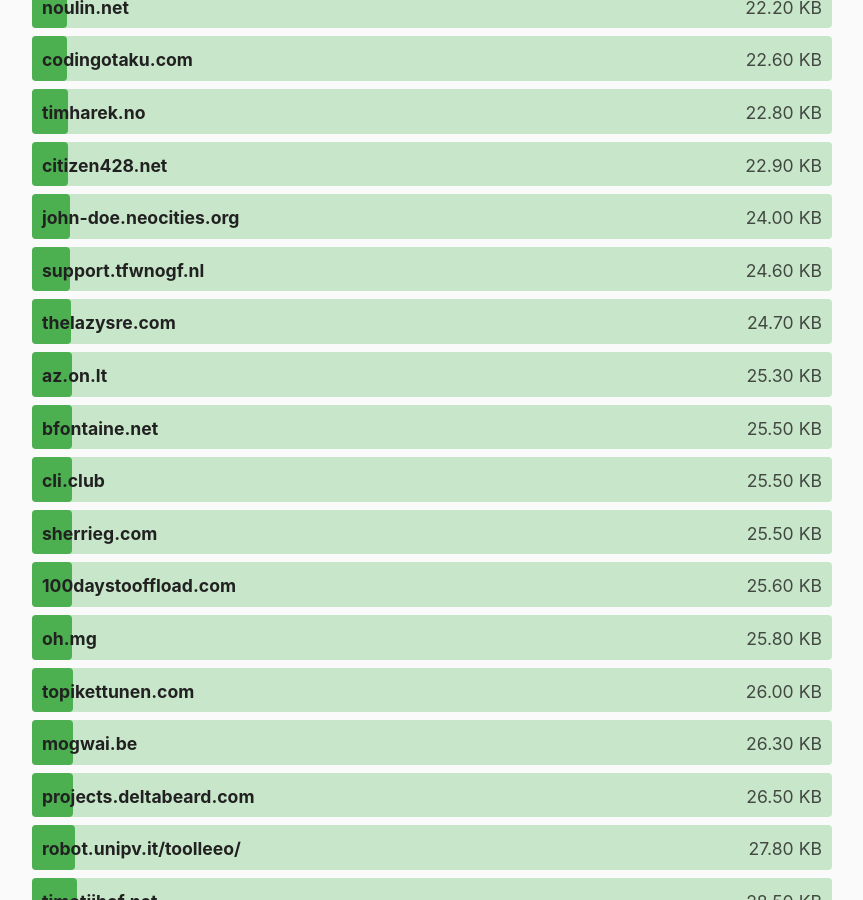
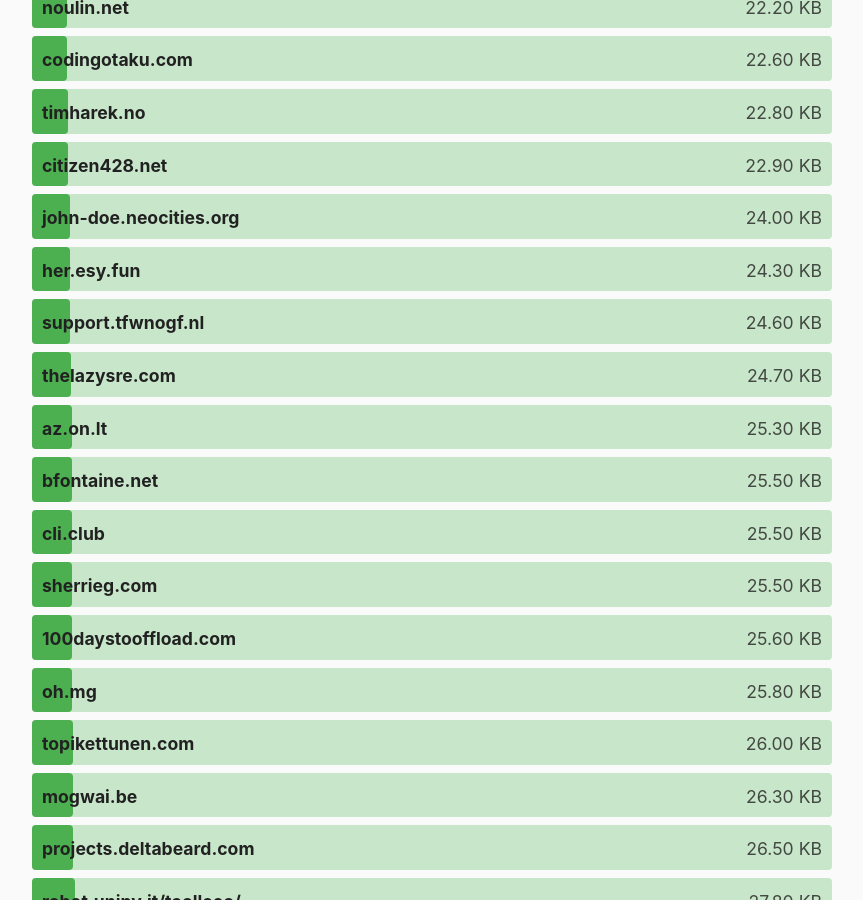
Before and after one commit to kevquirk/512kb.club, a Jekyll site: the page built from index.md, in a window 1280 px wide and 900 px high, scrolled down 8371 px. Shown: the whole window, without its empty margins (208-1071 px from the left). Built offline with Jekyll 4.4.1, drawn with Linux system fonts in a browser that asks for light colours.

Commit message:
add her.esy.fun

```diff
--- a/_data/sites.yml
+++ b/_data/sites.yml
@@ -1093,6 +1093,11 @@
   size: 21.8
   last_checked: 2022-04-29
 
+- domain: her.esy.fun
+  url: https://her.esy.fun/
+  size: 24.3
+  last_checked: 2022-09-17
+
 - domain: her.st
   url: https://her.st/
   size: 128
```
